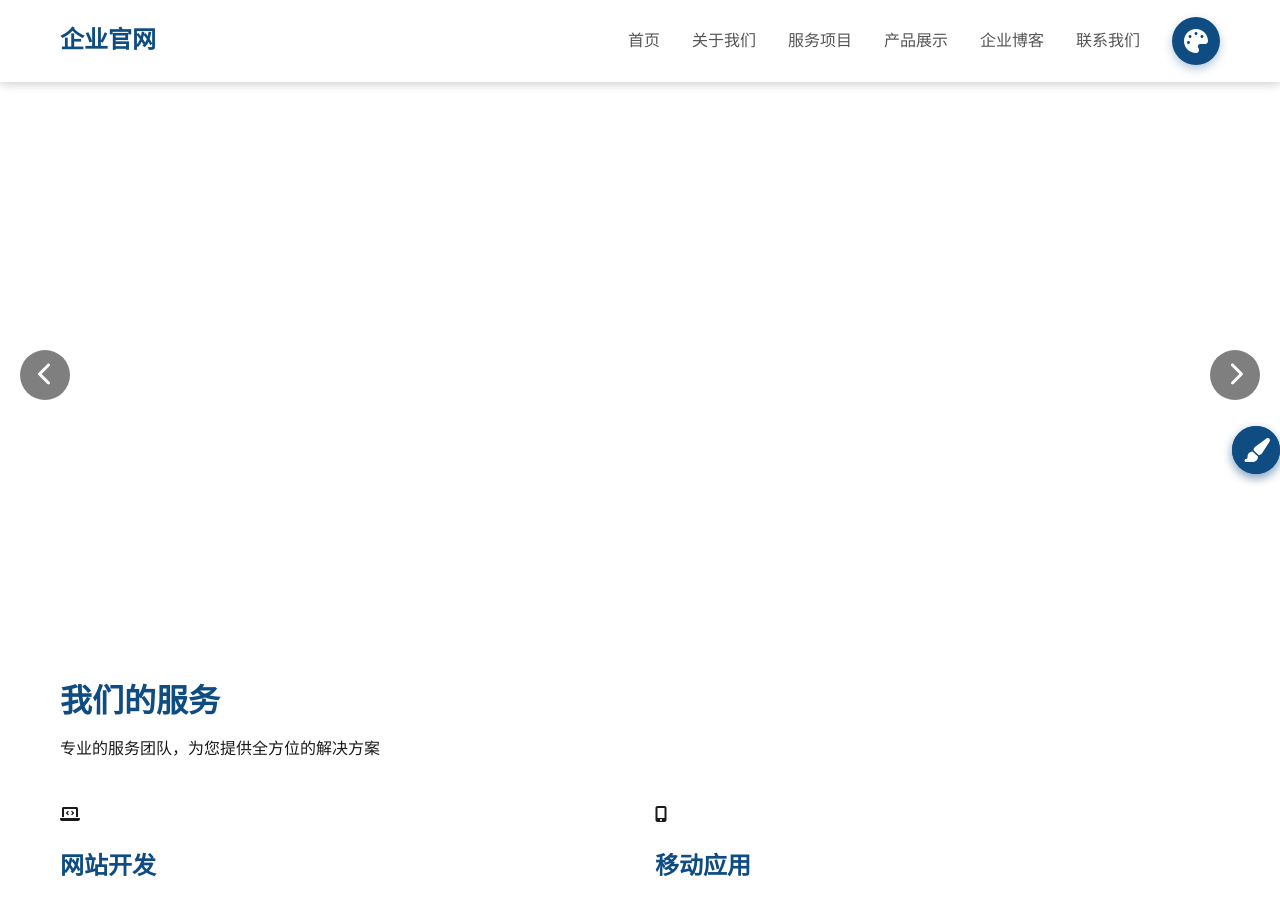
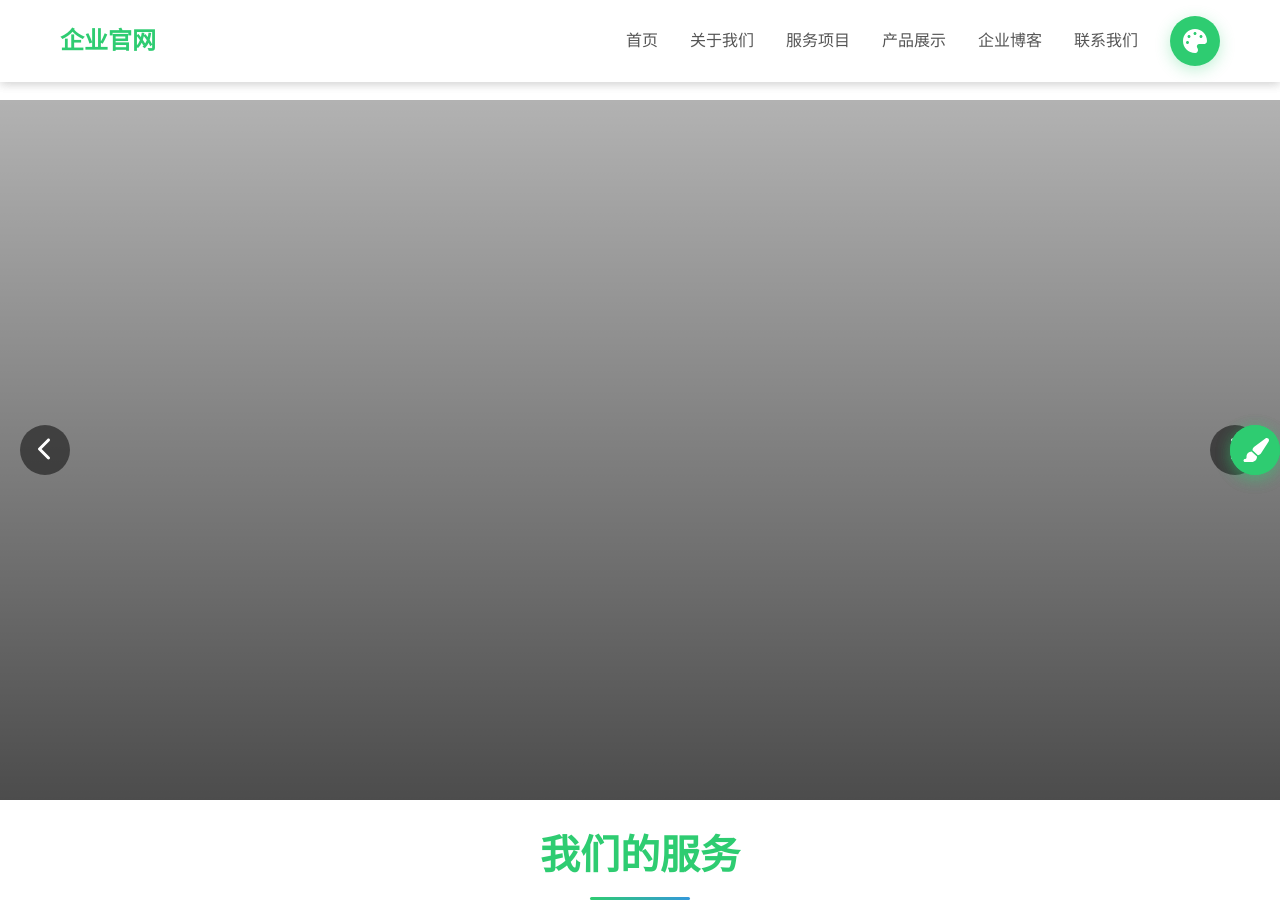
Before and after one commit to wochuogege/qiyemoban, a Jekyll site: the page built from index.html, in a window 1280 px wide and 900 px high. Built offline with Jekyll 4.4.1, drawn with Linux system fonts in a browser that asks for light colours; the list of posts is cut into pages by our own code.

Commit message:
Update _config.yml

```diff
--- a/_config.yml
+++ b/_config.yml
@@ -34,7 +34,7 @@ paginate_path: "/blog/page:num/"
 # 10: retro - 复古风格
 # 11: warm - 温暖柔和
 # 12: dark - 暗黑模式
-theme_style: business
+theme_style: nature
 
 # 可用主题列表 - 用于主题切换器
 available_themes:
```
